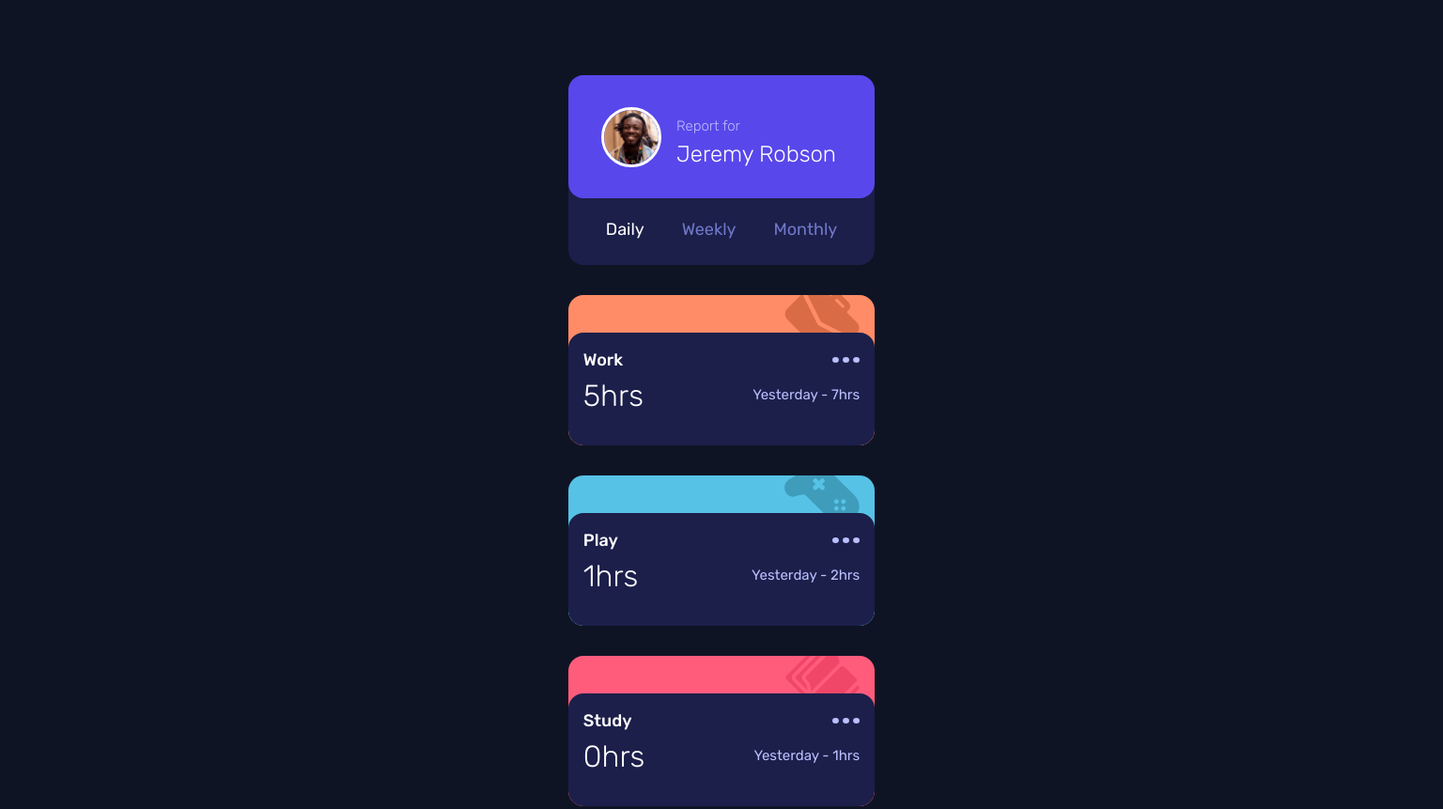
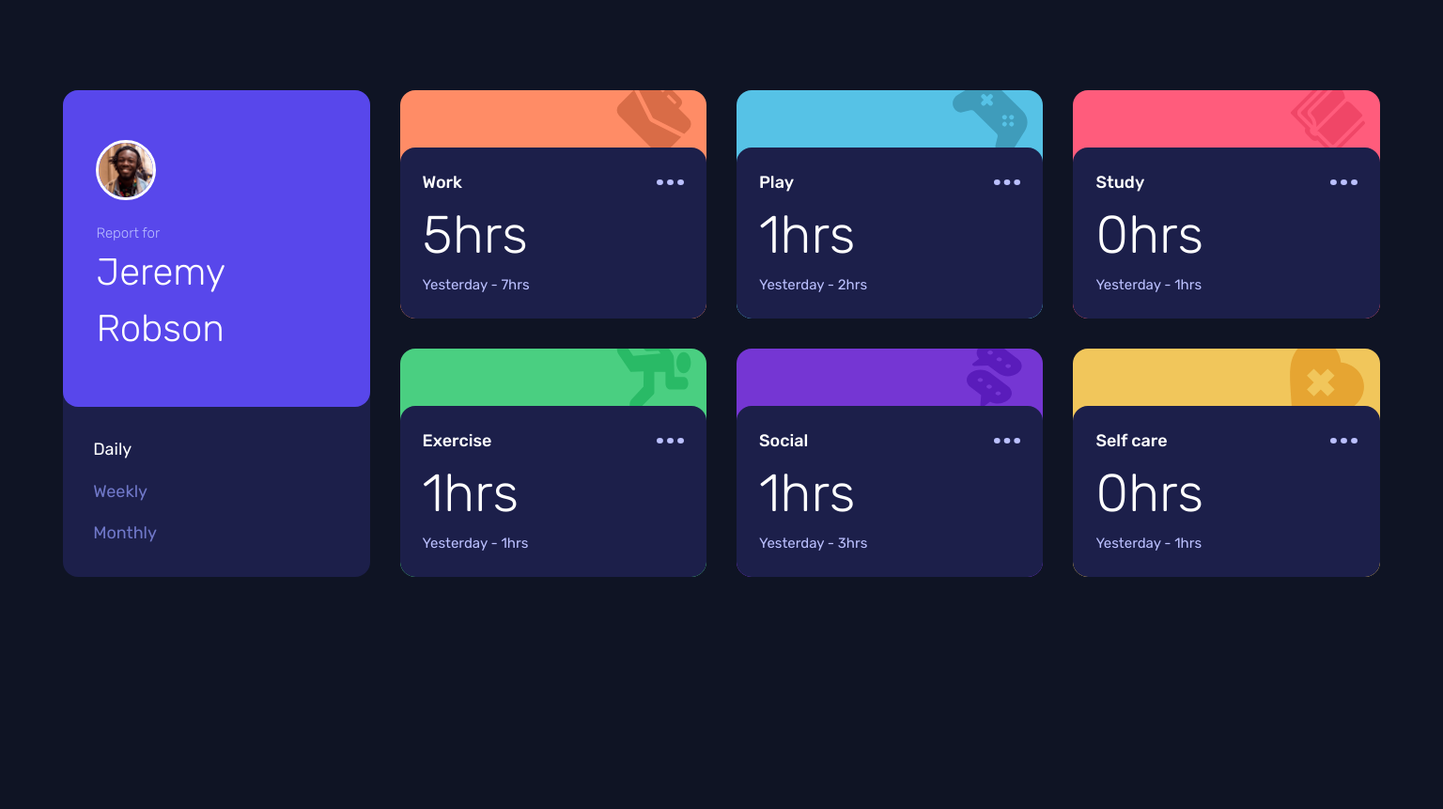
Before and after one commit to bojanognjen/Time-tracking-dashboard, a plain HTML site: page index.html in a window 1536 px wide. Shown: the top 861 px of the page at 94% size. After the commit the page ends 800 px from the top, so only its background shows below. Drawn offline with Linux system fonts and the light colour scheme.

Commit message:
Project finnaly finished, both active and pasive state finished!

```diff
--- a/index.html
+++ b/index.html
@@ -17,7 +17,7 @@
         <div class="profile-box">
           <img src="images/image-jeremy.png" alt="Profile img">
           <span class="report">Report for</span>
-          <span class="name">Jeremy Robson</span>
+          <span class="name"><span class="first-name">Jeremy</span><span class="surname">Robson</span></span>
         </div>
       </div>
       <div class="second-inner-box">
@@ -33,7 +33,7 @@
           <span class="category">Work</span>
           <img src="images/icon-ellipsis.svg" alt="Dots">
         </div>
-        <div class="space-between">
+        <div class="space-between time">
           <span class="hours">5hrs</span> <!-- daily -->
           <span class="last-week">Previous - 7 hours</span>
         </div> <!-- daily -->
@@ -46,7 +46,7 @@
           <span class="category">Play</span>
           <img src="images/icon-ellipsis.svg" alt="Dots">
         </div>
-        <div class="space-between">
+        <div class="space-between time">
           <span class="hours">5hrs</span> <!-- daily -->
           <span class="last-week">Previous - 7 hours</span>
         </div> <!-- daily -->
@@ -59,7 +59,7 @@
           <span class="category">Study</span>
           <img src="images/icon-ellipsis.svg" alt="Dots">
         </div>
-        <div class="space-between">
+        <div class="space-between time">
           <span class="hours">5hrs</span> <!-- daily -->
           <span class="last-week">Previous - 7 hours</span>
         </div> <!-- daily -->
@@ -72,7 +72,7 @@
           <span class="category">Exercise</span>
           <img src="images/icon-ellipsis.svg" alt="Dots">
         </div>
-        <div class="space-between">
+        <div class="space-between time">
           <span class="hours">5hrs</span> <!-- daily -->
           <span class="last-week">Previous - 7 hours</span>
         </div> <!-- daily -->
@@ -85,7 +85,7 @@
           <span class="category">Social</span>
           <img src="images/icon-ellipsis.svg" alt="Dots">
         </div>
-        <div class="space-between">
+        <div class="space-between time">
           <span class="hours">5hrs</span> <!-- daily -->
           <span class="last-week">Previous - 7 hours</span>
         </div> <!-- daily -->
@@ -98,7 +98,7 @@
           <span class="category">Self care</span>
           <img src="images/icon-ellipsis.svg" alt="Dots">
         </div>
-        <div class="space-between">
+        <div class="space-between time">
           <span class="hours">5hrs</span> <!-- daily -->
           <span class="last-week">Previous - 7 hours</span>
         </div> <!-- daily -->
--- a/script.js
+++ b/script.js
@@ -16,7 +16,6 @@ function writing(data,firstCall) {
     }
 
     for(let box of boxes) {
-        console.log(box);
         for(let arrayObject of data) {
             if (box.children[1].children[0].children[0].innerText.toLowerCase() == arrayObject.title.toLowerCase()) {
                 for(let key in arrayObject.timeframes) {
@@ -52,7 +51,6 @@ async function loading() {
 
         let data = await response.json();
         obj = data;
-        console.log(data);
         writing(data,firstCall);
 
     }
@@ -70,7 +68,3 @@ buttons.forEach(button => {
         });
     }
 });
-
-
-
-console.log(buttons)
--- a/style.css
+++ b/style.css
@@ -80,16 +80,22 @@
     color: #ffffff;
     padding-top: 5rem;
     font-family: 'Rubik', sans-serif;
+    display: grid;
+    place-content: center;
+    padding: 3rem;
   }
 
   .container {
     display: grid;
     place-items: center;
     grid-gap: 2rem;
+    margin: 3rem;
   }
 
   .first-box {
-    width: 20.4em;
+    max-width: 20.4em;
+    width: 90vw;
+    min-width: 19.1em;
     height: 12.6em;
     background-color: var(--dark-blue);
     border-radius: 1rem;
@@ -141,15 +147,22 @@
     font-weight: 300;
   }
 
+  .first-name {
+    margin-right: .5rem;
+  }
+
   .profile-box img {
     grid-area: 1/1/3/2;
     height: 4rem;
+    width: 4rem;
     border: 3px solid #fff;
     border-radius: 50%;
   }
 
   .box {
-    width: 20.4em;
+    max-width: 20.4em;
+    width: 90vw;
+    min-width: 19.1em;
     height: 10em;
     border-radius: 1rem;
     background-color: var(--dark-blue);
@@ -236,3 +249,140 @@
     color: #fff;
     cursor: pointer;
   }
+
+  .space-between img:hover {
+    cursor: pointer;
+  }
+
+  .inner-box:hover {
+    background-color: hsl(235, 46%, 35%);
+    cursor: pointer;
+  }
+
+  @media (min-width: 768px) {
+    .container {
+      grid-template: 'a b'
+                     'a c'
+                     'd e'
+                     'f g';
+      max-width: 42rem;
+    }
+
+    .name {
+      font-size: 2rem;
+    }
+
+    .first-box {
+      grid-area: a;
+      height: 100%;
+    }
+
+    .profile-box {
+      display: flex;
+      flex-direction: column;
+      height: auto;
+    }
+
+    .profile-box img {
+      margin-bottom: 1.5rem;
+    }
+
+    .second-inner-box {
+      align-items: center;
+    }
+
+    .work {
+      grid-area: b;
+    }
+
+    .play {
+      grid-area: c;
+    }
+
+    .study {
+      grid-area: d;
+    }
+
+    .exercise {
+      grid-area: e;
+    }
+
+    .social {
+      grid-area: f;
+    }
+
+    .self-care {
+      grid-area: g;
+    }
+   }
+
+  @media (min-width: 1400px) {
+    .container {
+      grid-template: 'a b c d'
+                     'a e f g';
+      max-width: 100%;
+    }
+
+    .first-box {
+      height: 32.37rem;
+      grid-area: a;
+    }
+
+    .profile-box span {
+      display: block;
+    }
+
+    .second-inner-box {
+      flex-direction: column;
+      justify-content: space-around;
+      align-items: start;
+      padding-left: 2rem;
+      padding-top: 1.5rem;
+    }
+
+    .name {
+      font-size: 2.5rem;
+    }
+
+    .inner-box {
+      padding: 1.5rem;
+    }
+
+    .time {
+      flex-direction: column;
+      align-items: start;
+      justify-content: space-between;
+    }
+
+    .hours {
+      font-size: 3.5rem;
+    }
+
+    .work {
+      grid-area: b;
+    }
+
+    .play {
+      grid-area: c;
+    }
+
+    .study {
+      grid-area: d;
+    }
+
+    .exercise {
+      grid-area: e;
+    }
+
+    .social {
+      grid-area: f;
+    }
+
+    .self-care {
+      grid-area: g;
+    }
+
+    .box {
+      height: 100%;
+    }
+  }
```
